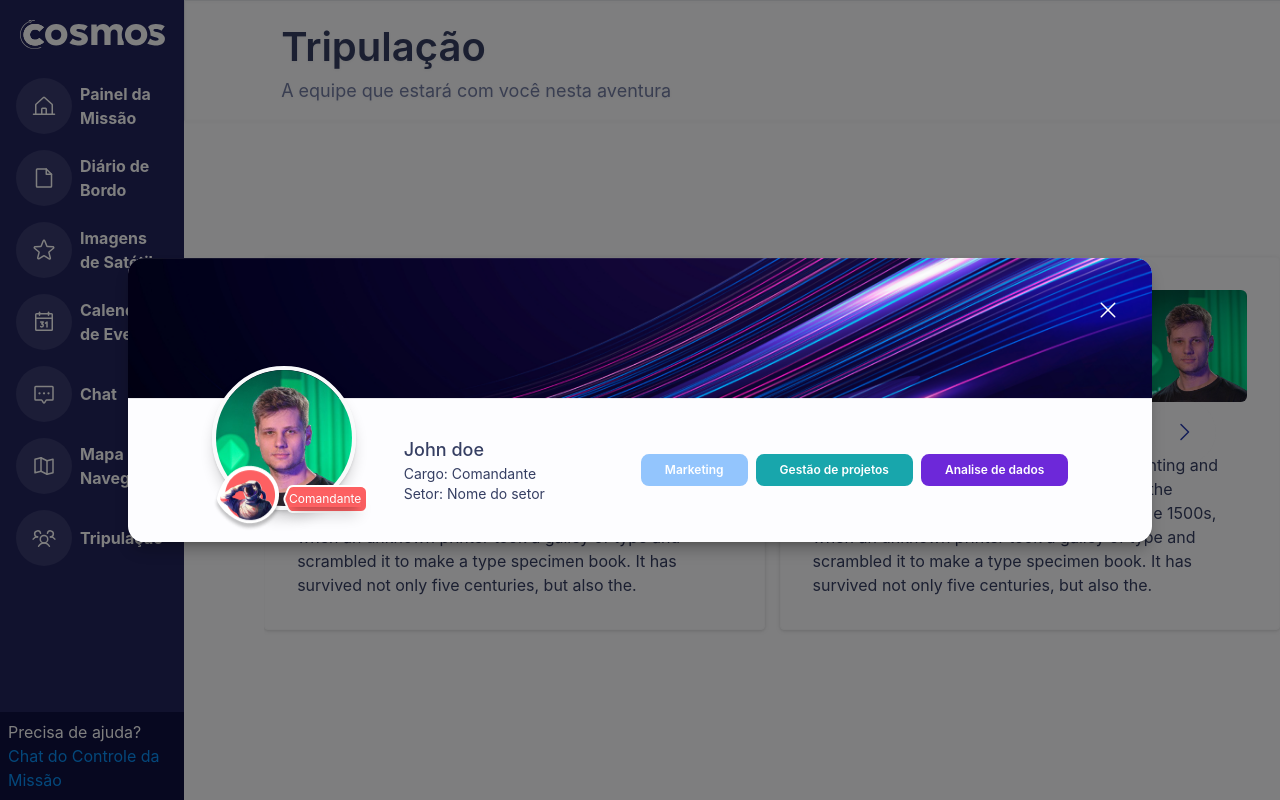
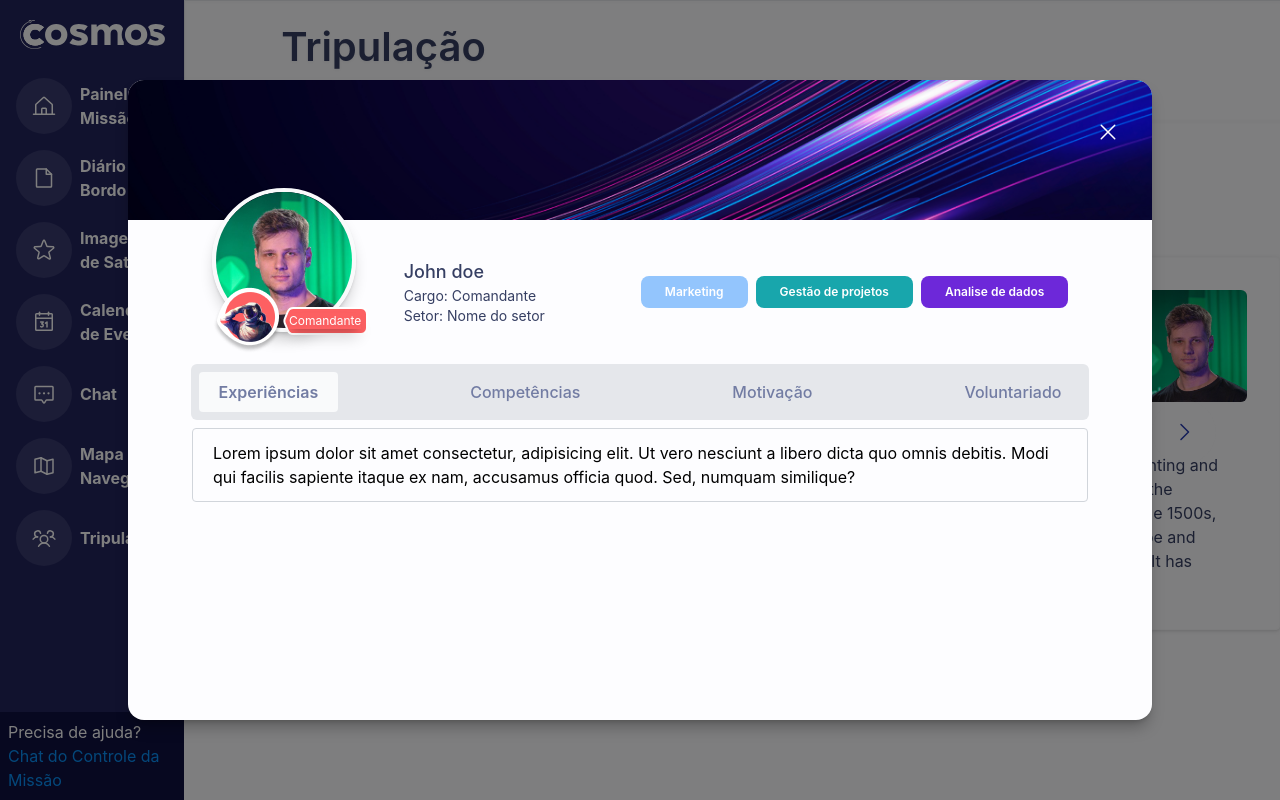
Before and after one commit to cosmossocialtime/Cosmos-Front-End, a Next.js app: page /dashboard/tripulacao in a window 1280 px wide. Both pictures are taken after a click on the button 514 px from the left and 443 px from the top of the page. Built offline with nearby package versions, Linux system fonts and the light colour scheme.

Commit message:
:bug: Correction of crew data

```diff
--- a/package.json
+++ b/package.json
@@ -12,6 +12,7 @@
     "@radix-ui/react-checkbox": "^1.0.0",
     "@radix-ui/react-dialog": "^1.0.2",
     "@radix-ui/react-select": "^1.0.0",
+    "@radix-ui/react-tabs": "^1.0.1",
     "axios": "^1.1.3",
     "keen-slider": "^6.8.5",
     "next": "^13.0.1",
--- a/src/app/dashboard/tripulacao/CreateModal.tsx
+++ b/src/app/dashboard/tripulacao/CreateModal.tsx
@@ -11,7 +11,7 @@ export function ModalContent(Props: PropsChild){
     return(
       <Dialog.Portal>
         <Dialog.Overlay className='bg-black/50 fixed inset-0'/>
-        <Dialog.Content className='z-50 fixed bg-gray-100 text-white top-1/2 left-1/2 -translate-x-1/2 -translate-y-1/2 rounded-2xl lg:w-[80%] w-[80%]  shadow-lg shadow-black/25'>
+        <Dialog.Content className='z-50 fixed bg-gray-100 text-white top-1/2 left-1/2 -translate-x-1/2 -translate-y-1/2 rounded-2xl lg:w-[80%] w-[80%] lg:h-4/5 shadow-lg shadow-black/25'>
             {Props.children}
         </Dialog.Content>
       </Dialog.Portal>
--- a/src/app/dashboard/tripulacao/Modal.tsx
+++ b/src/app/dashboard/tripulacao/Modal.tsx
@@ -1,4 +1,5 @@
 import * as Dialog from "@radix-ui/react-dialog";
+import * as Tabs from "@radix-ui/react-tabs";
 import Close from "../../../../public/images/tripulacao/Close.svg";
 import BackgroundModal from "../../../../public/images/tripulacao/backgroundModal.png";
 import Image from "next/image";
@@ -32,7 +33,7 @@ export function Modal(ModalProps: DatasProfile) {
           </button>
         </Dialog.Close>
       </div>
-      <div className="relative flex gap-24 justify-center items-center">
+      <div className="relative flex gap-24 px-2 justify-center items-center">
         <div className="flex gap-12 relative">
           <div className="rounded-full overflow-hidden w-36 h-36 relative -top-8 border-4 shadow-black/20 shadow-lg border-gray-50 drop-shadow-sm">
             <Image
@@ -48,8 +49,10 @@ export function Modal(ModalProps: DatasProfile) {
             </div>
 
             <div className="relative">
-              <Image src={Retangulo} alt="Retangulo"/>
-              <span className="absolute top-1/2 left-1/2 -translate-x-1/2 -translate-y-1/2 shadow-black/20 shadow-lg border-gray-50 drop-shadow-sm text-xs">{ModalProps.charge}</span>
+              <Image src={Retangulo} alt="Retangulo" />
+              <span className="absolute top-1/2 left-1/2 -translate-x-1/2 -translate-y-1/2 shadow-black/20 shadow-lg border-gray-50 drop-shadow-sm text-xs">
+                {ModalProps.charge}
+              </span>
             </div>
           </div>
           <div className="flex flex-col justify-center">
@@ -76,6 +79,53 @@ export function Modal(ModalProps: DatasProfile) {
           </span>
         </div>
       </div>
+      <Tabs.Root
+        defaultValue="tab1"
+        className="flex flex-col items-center justify-center gap-2"
+      >
+        <Tabs.List className="flex justify-between lg:gap-28 gap-2 text-indigo-200 font-medium bg-gray-200 px-2 py-2 rounded-md">
+          <Tabs.Trigger
+            className="data-[state=active]:bg-gray-50 data-[state=active]:font-semibold px-5 py-2 rounded"
+            value="tab1"
+          >
+            Experiências
+          </Tabs.Trigger>
+          <Tabs.Trigger
+            className="data-[state=active]:bg-gray-50  data-[state=active]:font-semibold px-5 py-2 rounded"
+            value="tab2"
+          >
+            Competências
+          </Tabs.Trigger>
+          <Tabs.Trigger
+            className="data-[state=active]:bg-gray-50 data-[state=active]:font-semibold px-5 py-2 rounded"
+            value="tab3"
+          >
+            Motivação
+          </Tabs.Trigger>
+          <Tabs.Trigger
+            className="data-[state=active]:bg-gray-50 data-[state=active]:font-semibold px-5 py-2 rounded"
+            value="tab4"
+          >
+            Voluntariado
+          </Tabs.Trigger>
+        </Tabs.List>
+        <div className="flex items-center justify-center text-black border border-gray-300 rounded lg:max-w-4xl lg:w-full w-3/4 px-2 mb-10 ">
+          <div className="w-full px-3 py-3">
+            <Tabs.Content value="tab1">
+              <span>Lorem ipsum dolor sit amet consectetur, adipisicing elit. Ut vero nesciunt a libero dicta quo omnis debitis. Modi qui facilis sapiente itaque ex nam, accusamus officia quod. Sed, numquam similique?</span>
+            </Tabs.Content>
+            <Tabs.Content value="tab2">
+              <span>Competências</span>
+            </Tabs.Content>
+            <Tabs.Content value="tab3">
+              <span>Motivação</span>
+            </Tabs.Content>
+            <Tabs.Content value="tab4">
+              <span>Voluntariado</span>
+            </Tabs.Content>
+          </div>
+        </div>
+      </Tabs.Root>
     </div>
   );
 }
```
Also changed, not shown: 1 other file (tests, documents, lock files or other folders).
